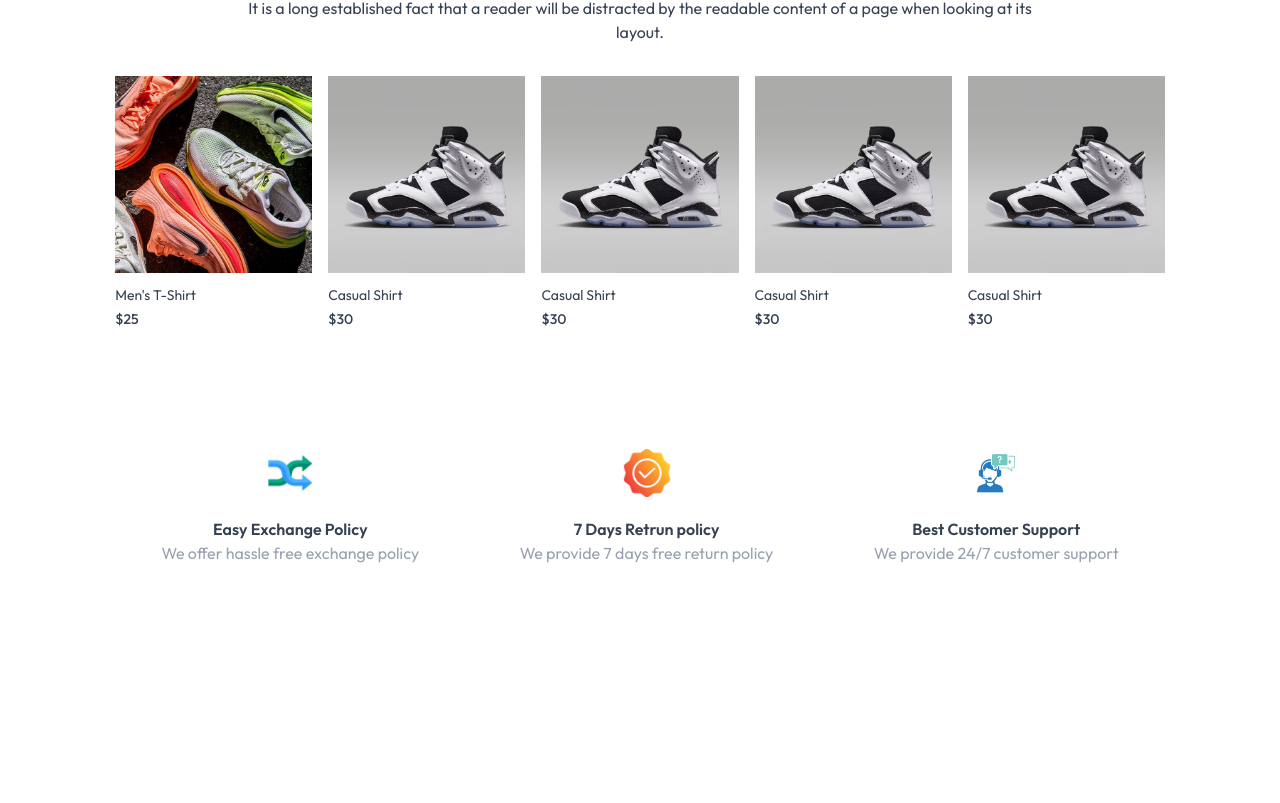
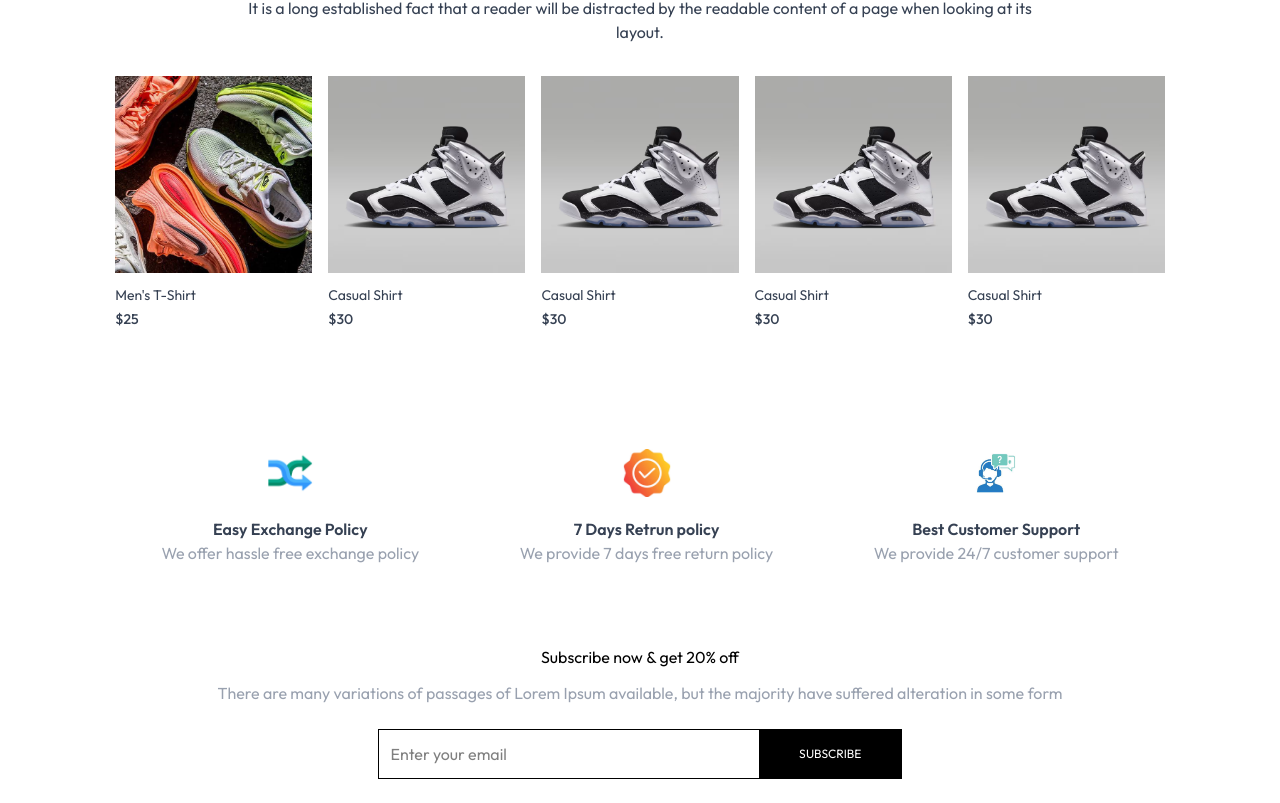
Before and after one commit to naimur2130/Ecommerce-app, a React (Vite) app in the folder Frontend/: page / in a window 1280 px wide. Shown: the part 1346-2149 px from the top of the page. Before the commit the page ends 1991 px from the top, so only its background shows below. Built offline with nearby package versions, Linux system fonts and the light colour scheme; a web font is replaced by a local one.

Commit message:
Added subscription section

```diff
--- /dev/null
+++ b/Frontend/src/components/NewsLetterBox.jsx
@@ -0,0 +1,38 @@
+import React from "react";
+
+const NewsLetterBox = () => {
+  const onSubmitHandler = (event) => {
+    event.preventDefault(); //when we submit this form , it will not reload the webpage
+  };
+
+  return (
+    <div className="text-center">
+      <p text-2xl font-medium text-gray-800>
+        Subscribe now & get 20% off
+      </p>
+      <p className="text-gray-400 mt-3">
+        There are many variations of passages of Lorem Ipsum available, but the
+        majority have suffered alteration in some form
+      </p>
+      <form
+        onSubmit={onSubmitHandler}
+        className="w-full sm:w-1/2 flex items-center gap-3 mx-auto my-6 border pl-3"
+      >
+        <input
+          className="w-full sm:flex-1 outline-none"
+          type="email"
+          placeholder="Enter your email"
+          required
+        />
+        <button
+          type="submit"
+          className="bg-black text-white text-xs px-10 py-4"
+        >
+          SUBSCRIBE
+        </button>
+      </form>
+    </div>
+  );
+};
+
+export default NewsLetterBox;
--- a/Frontend/src/pages/Home.jsx
+++ b/Frontend/src/pages/Home.jsx
@@ -3,6 +3,7 @@ import Hero from "../components/Hero";
 import LatestCollection from "../components/LatestCollection";
 import BestSeller from "../components/BestSeller";
 import OurPolicy from "../components/OurPolicy";
+import NewsLetterBox from "../components/NewsLetterBox";
 
 const Home = () => {
   return (
@@ -11,6 +12,7 @@ const Home = () => {
       <LatestCollection />
       <BestSeller />
       <OurPolicy />
+      <NewsLetterBox />
     </div>
   );
 };
```
